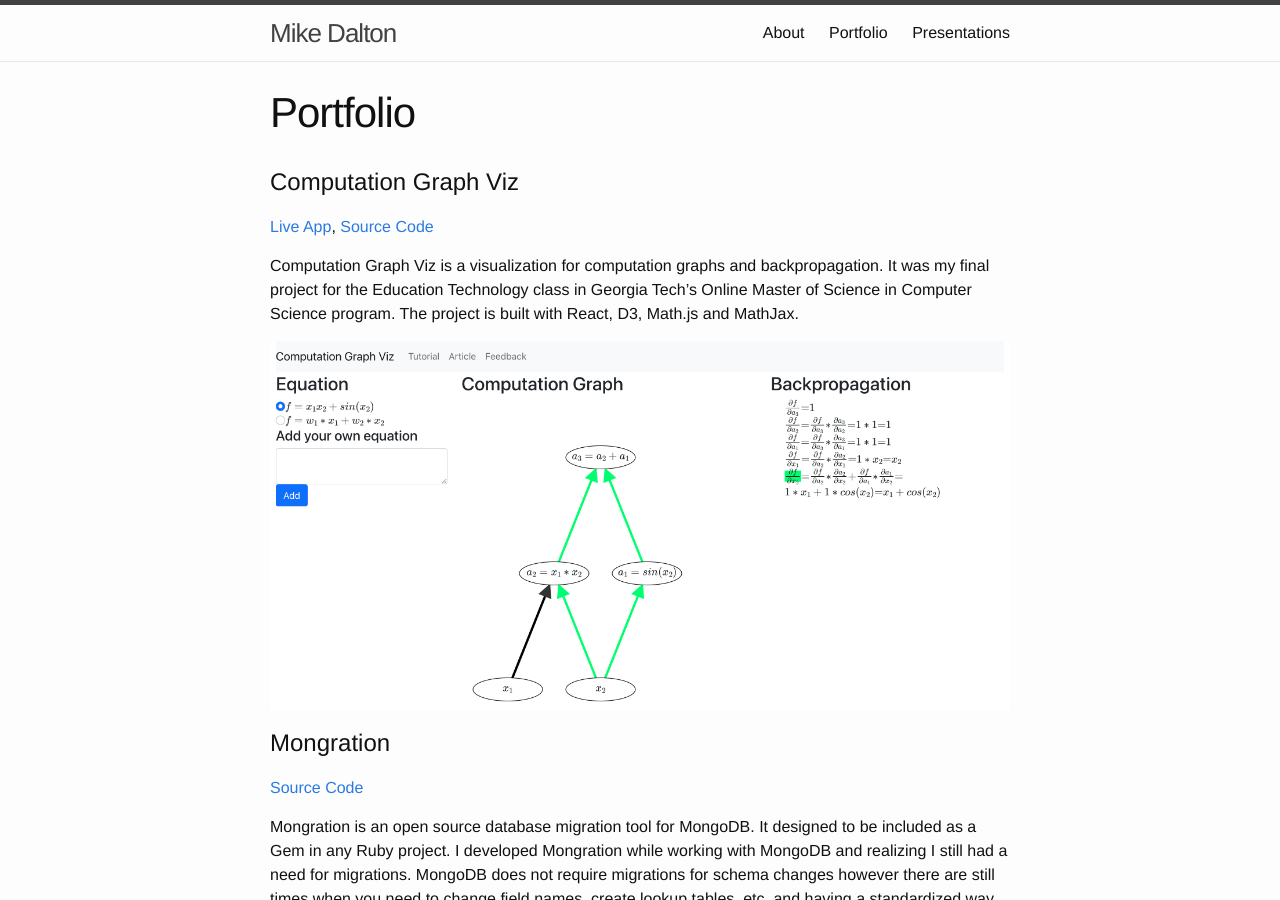
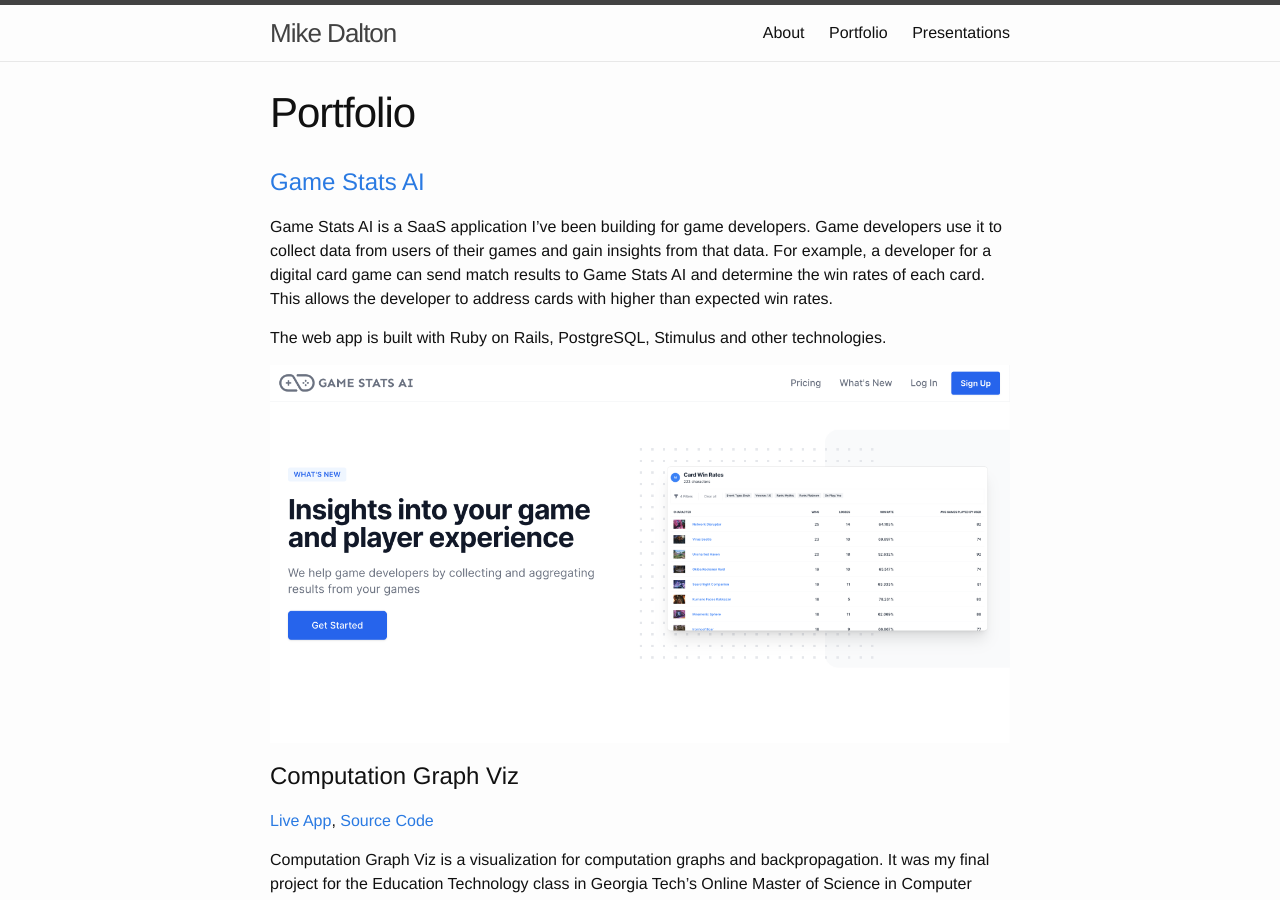
Before and after one commit to kcdragon/kcdragon.github.io, a Jekyll site: the page built from portfolio.md, in a window 1280 px wide and 900 px high. Built offline with Jekyll 4.4.1, drawn with Linux system fonts in a browser that asks for light colours; nearby versions of some CDN libraries.

Commit message:
Adding Game Stats AI to portfolio

```diff
--- a/portfolio.md
+++ b/portfolio.md
@@ -3,6 +3,17 @@ layout: page
 title: Portfolio
 permalink: /portfolio/
 ---
+
+# [Game Stats AI](https://gamestats.ai/)
+
+Game Stats AI is a SaaS application I've been building for game developers.
+Game developers use it to collect data from users of their games and gain insights from that data.
+For example, a developer for a digital card game can send match results to Game Stats AI and determine the win rates of each card.
+This allows the developer to address cards with higher than expected win rates.
+
+The web app is built with Ruby on Rails, PostgreSQL, Stimulus and other technologies.
+
+![Game Stats AI](/assets/game-stats-ai.png)
 
 # Computation Graph Viz
 
```
Also changed, not shown: assets/game-stats-ai.png (added).
